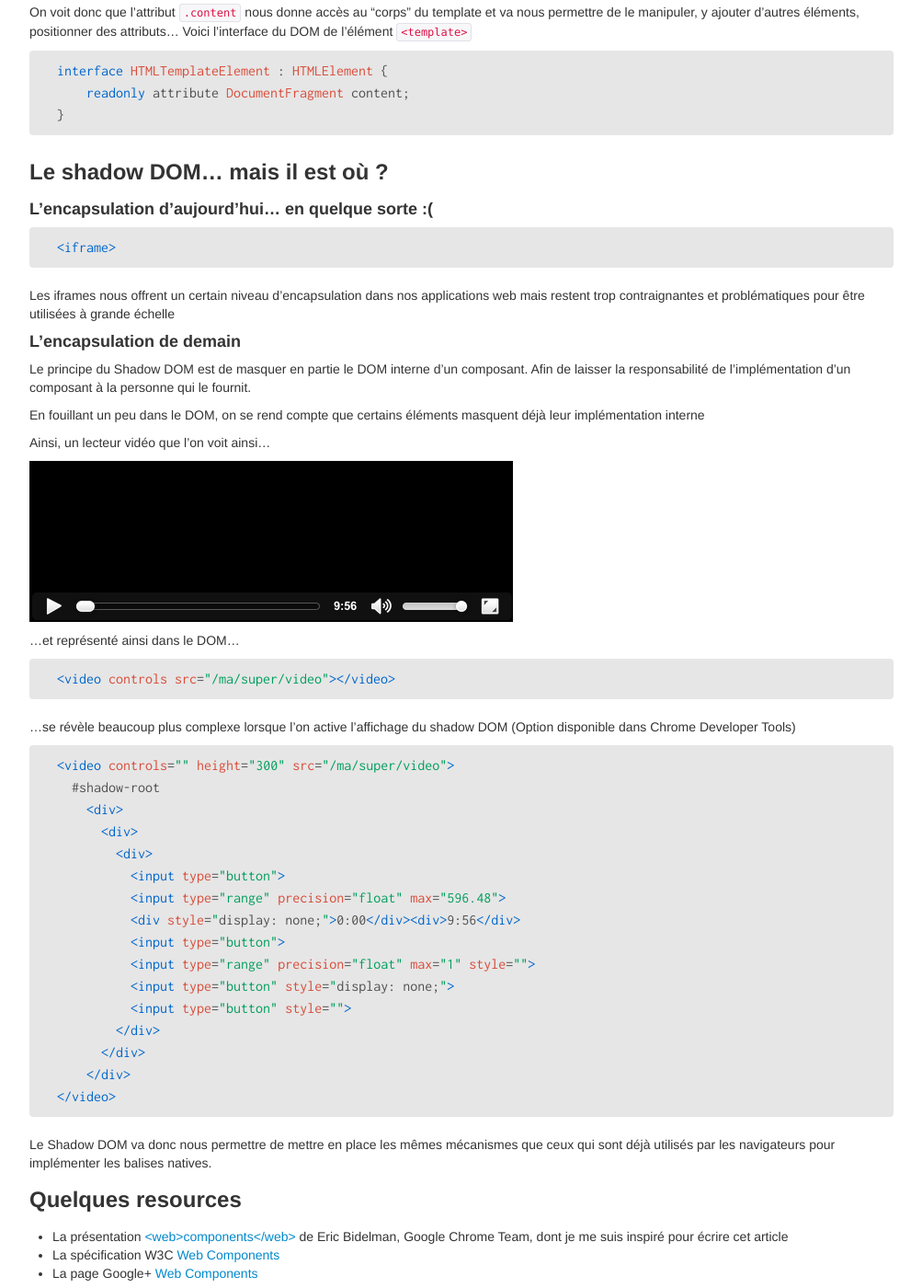
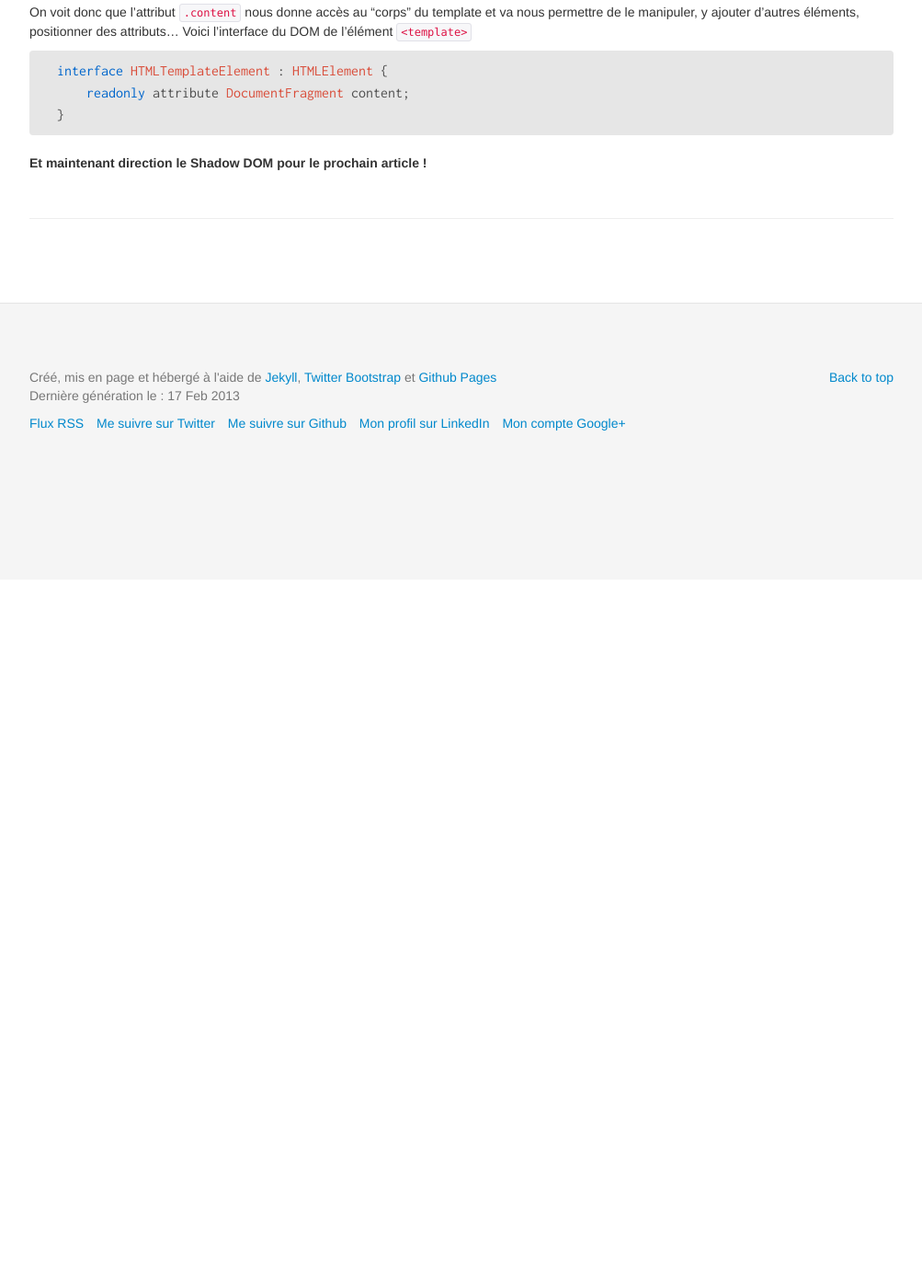
Before and after one commit to julienvey/julienvey.en, a Jekyll site: the page built from _posts/2013-02-04-web-components.md, in a window 1280 px wide and 1400 px high, scrolled down 1756 px. Shown: the whole window at 92% size, without its empty margins (138-1141 px from the left). Built offline with Jekyll 4.4.1, drawn with Linux system fonts in a browser that asks for light colours; Markdown is read by kramdown in place of the engine named in the settings; comment, search, counter and statistics services are not loaded; after the commit the page ends 2386 px from its top, so only the background shows below that; some of the changed text lies outside the part shown.

Commit message:
Découpage des articles

```diff
--- a/_posts/2013-02-04-web-components.md
+++ b/_posts/2013-02-04-web-components.md
@@ -91,60 +91,4 @@ interface HTMLTemplateElement : HTMLElement {
 }
 </pre>
 
-###Le shadow DOM... mais il est où ?
-
-####L'encapsulation d'aujourd'hui... en quelque sorte :(
-<pre class="prettyprint" data-lang="html">
-&lt;iframe&gt;
-</pre>
-
-Les iframes nous offrent un certain niveau d'encapsulation dans nos applications web mais restent trop contraignantes et problématiques pour être utilisées à grande échelle
-
-####L'encapsulation de demain
-Le principe du Shadow DOM est de masquer en partie le DOM interne d'un composant. Afin de laisser la responsabilité de l'implémentation d'un composant à la personne qui le fournit.
-
-En fouillant un peu dans le DOM, on se rend compte que certains éléments masquent déjà leur implémentation interne
-
-Ainsi, un lecteur vidéo que l'on voit ainsi...
-
-<img src="/assets/img/posts/webcomponents/videocontrol.png">
-
-...et représenté ainsi dans le DOM...
-<pre class="prettyprint" data-lang="html">
-&lt;video controls src="/ma/super/video"&gt;&lt;/video&gt;
-</pre>
-
-...se révèle beaucoup plus complexe lorsque l'on active l'affichage du shadow DOM (Option disponible dans Chrome Developer Tools)
-
-<pre class="prettyprint" data-lang="html">
-&lt;video controls="" height="300" src="/ma/super/video"&gt;
-  #shadow-root
-    &lt;div&gt;
-      &lt;div&gt;
-        &lt;div&gt;
-    	  &lt;input type="button"&gt;
-    	  &lt;input type="range" precision="float" max="596.48"&gt;
-    	  &lt;div style="display: none;"&gt;0:00&lt;/div&gt;&lt;div&gt;9:56&lt;/div&gt;
-    	  &lt;input type="button"&gt;
-    	  &lt;input type="range" precision="float" max="1" style=""&gt;
-    	  &lt;input type="button" style="display: none;"&gt;
-    	  &lt;input type="button" style=""&gt;
-    	&lt;/div&gt;
-      &lt;/div&gt;
-    &lt;/div&gt;
-&lt;/video&gt;
-</pre>
-
-Le Shadow DOM va donc nous permettre de mettre en place les mêmes mécanismes que ceux qui sont déjà utilisés par les navigateurs pour implémenter les balises natives.
-
-### Quelques resources
-- La présentation [&lt;web&gt;components&lt;/web&gt;](http://html5-demos.appspot.com/static/webcomponents/index.html#2) de Eric Bidelman, Google Chrome Team, dont je me suis inspiré pour écrire cet article
-- La spécification W3C [Web Components](https://dvcs.w3.org/hg/webcomponents/raw-file/tip/explainer/index.html)
-- La page Google+ [Web Components](https://plus.google.com/103330502635338602217/posts)
-
-é
-ê
-è
-ê
-à
-ù
+<strong>Et maintenant direction le Shadow DOM pour le prochain article !</strong>
```
Also changed, not shown: other parts of _posts/2013-02-04-web-components.md (+1 -1 lines).
